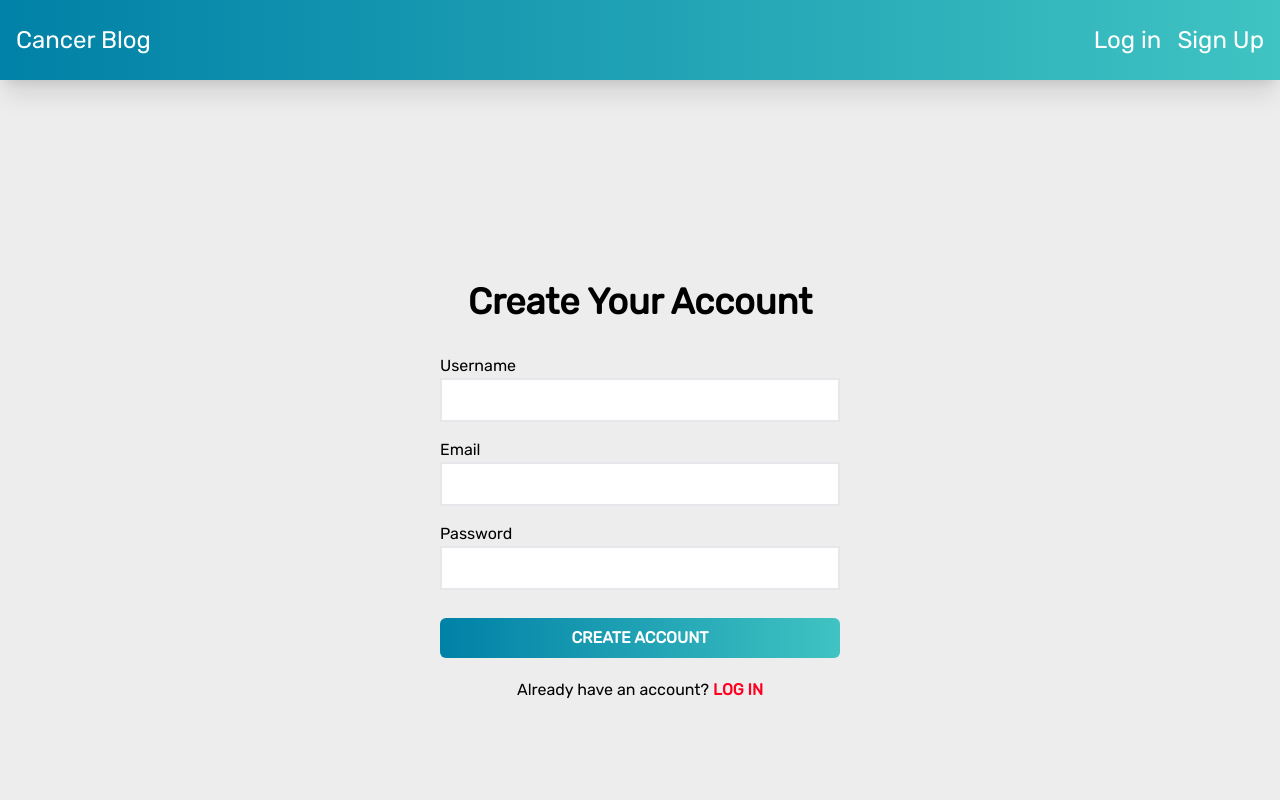
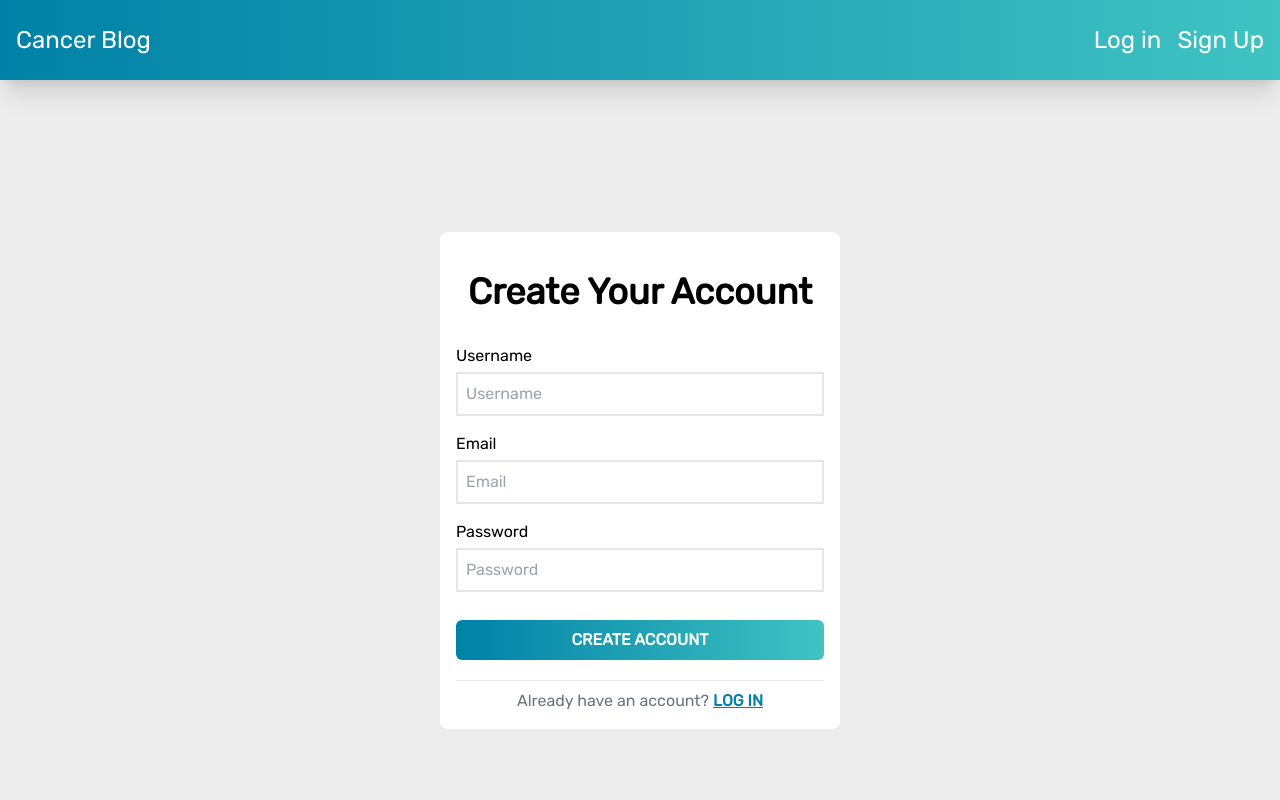
Before and after one commit to chris-15/Journey, a React (Create React App) app in the folder client/: page /signup in a window 1280 px wide. Shown: the top 800 px of the page. Built offline with nearby package versions, Linux system fonts and the light colour scheme; the HTML template or start-up script is replaced by a standard one.

Commit message:
changed colors and styled error messages and styled login and signup pages

```diff
--- a/client/src/components/CommentForm/index.js
+++ b/client/src/components/CommentForm/index.js
@@ -1,5 +1,5 @@
 import React, { useState } from "react";
-
+import { motion } from "framer-motion";
 
 import { useMutation } from "@apollo/client";
 import { ADD_COMMENT } from "../../utils/mutations";
@@ -36,10 +36,17 @@ const CommentForm = ({ postId }) => {
 
   return (
     <div className="max-w-[600px] w-full mx-auto">
-      <p className=" mb-2">
-        Character Count: {characterCount}/500
-        {error && <span> Something went wrong!</span>}
-      </p>
+      <p className=" mb-2">Character Count: {characterCount}/500</p>
+      {error && (
+        <motion.div
+          initial={{ opacity: 0, height: 0 }}
+          animate={{ opacity: 1, height: "auto" }}
+          exit={{ opacity: 0, height: 0 }}
+          className="text-center text-xl text-[#FF0022] font-extrabold my-4"
+        >
+          <p>Something went wrong! Try again!</p>
+        </motion.div>
+      )}
 
       <form onSubmit={handleFormSubmit}>
         <div className="flex items-center mb-4">
--- a/client/src/components/PostList/index.js
+++ b/client/src/components/PostList/index.js
@@ -23,10 +23,10 @@ const PostList = ({ posts, title }) => {
             >
 
                 <div className="p-6">
-                  <h3 className="text-xl font-semibold mb-4 hover:text-[#FF0022] hover:underline"><Link to={`/post/${post._id}`}>{post.postTitle}</Link></h3>
+                  <h3 className="text-xl font-semibold mb-4 hover:text-[#40c3c2] hover:underline"><Link to={`/post/${post._id}`}>{post.postTitle}</Link></h3>
                   <div className="flex items-center text-sm text-gray-600">
                     <p className="mr-2">
-                      <span className="text-black font-extrabold hover:text-[#FF0022]"><Link to={`/profile/${post.username}`}>{post.username}</Link></span> posted on{' '}
+                      <span className="text-black font-extrabold hover:text-[#40c3c2]"><Link to={`/profile/${post.username}`}>{post.username}</Link></span> posted on{' '}
                       {post.createdAt}
                     </p>
                     <p className="border-l-2 pl-2 ml-2 text-gray-500">
--- a/client/src/pages/Home.js
+++ b/client/src/pages/Home.js
@@ -51,7 +51,7 @@ const Home = () => {
         <div className="text-center mt-5">
           <h2 className="text-2xl">
             Want to add a post!?{" "}
-            <span className="font-bold text-[#40c3c2]  hover:underline ">
+            <span className="font-bold text-[#0081a7] underline ">
               <Link to={"/profile"}>Click Here!</Link>
             </span>
           </h2>
@@ -67,7 +67,7 @@ const Home = () => {
                 title="Check out some blog posts!"
               />
               {visiblePosts < posts.length && (
-                <div className="flex justify-center">
+                <div className="flex justify-center mb-4">
                   <button
                     className="px-4 py-2 text-white font-semibold rounded-md bg-[#0081a7] hover:underline hover:bg-gradient-to-r from-[#0081a7] to-[#40c3c2]"
                     onClick={handleLoadMorePosts}
--- a/client/src/pages/Profile.js
+++ b/client/src/pages/Profile.js
@@ -65,7 +65,7 @@ const Profile = () => {
             You need to be logged in to use this page.
           </h4>
           <h4 className="mt-4 text-xl font-extrabold">
-            <Link to="/login" className="text-[#FF0022] hover:underline">
+            <Link to="/login" className="text-[#0081a7] underline">
               Log In Here!
             </Link>
           </h4>
@@ -87,7 +87,7 @@ const Profile = () => {
       variants={pageVariants}
     >
       <main>
-        <div className="mx-4 mt-4 mb-6 font-bold hover:text-[#FF0022] text-lg">
+        <div className="mx-4 mt-4 mb-6 font-bold hover:text-[#40c3c2] hover:underline text-lg">
           <Link to="/">
             <h4> ← Return Home</h4>
           </Link>
--- a/client/src/pages/Signup.js
+++ b/client/src/pages/Signup.js
@@ -67,7 +67,7 @@ const Signup = () => {
       <main className="grid grid-cols-1 h-screen w-full">
         <div className="flex flex-col justify-center">
           <form
-            className=" max-w-[300px] sm:max-w-[400px]  w-full mx-auto"
+            className=" max-w-[300px] sm:max-w-[400px]  w-full mx-auto border-solid bg-white p-4 rounded-lg"
             onSubmit={handleFormSubmit}
           >
             <h2 className="text-4xl font-bold text-center py-6">
@@ -75,12 +75,13 @@ const Signup = () => {
             </h2>
             {/* username */}
             <div className="flex flex-col py-2">
-              <label htmlFor="username">Username</label>
+              <label htmlFor="username" className="mb-1">Username</label>
               <input
-                className="border-2 p-2"
+                className="border-2 p-2 focus:outline-none focus:ring-2 focus:ring-[#40c3c2]"
                 id="username"
                 type="username"
                 name="username"
+                placeholder="Username"
                 value={formState.username}
                 onChange={handleChange}
               />
@@ -88,12 +89,13 @@ const Signup = () => {
 
             {/* email */}
             <div className="flex flex-col py-2">
-              <label htmlFor="email">Email</label>
+              <label htmlFor="email" className="mb-1">Email</label>
               <input
-                className="border-2 p-2"
+                className="border-2 p-2 focus:outline-none focus:ring-2 focus:ring-[#40c3c2]"
                 id="email"
                 type="email"
                 name="email"
+                placeholder="Email"
                 value={formState.email}
                 onChange={handleChange}
               />
@@ -101,12 +103,13 @@ const Signup = () => {
 
             {/* password */}
             <div className="flex flex-col py-2">
-              <label htmlFor="password">Password</label>
+              <label htmlFor="password" className="mb-1">Password</label>
               <input
-                className="border-2 p-2"
+                className="border-2 p-2 focus:outline-none focus:ring-2 focus:ring-[#40c3c2]"
                 id="password"
                 type="password"
                 name="password"
+                placeholder="Password"
                 value={formState.password}
                 onChange={handleChange}
               />
@@ -117,9 +120,9 @@ const Signup = () => {
                 initial={{ opacity: 0, height: 0 }}
                 animate={{ opacity: 1, height: "auto" }}
                 exit={{ opacity: 0, height: 0 }}
-                className="text-center text-xl text-[#FF0022] font-extrabold"
+                className="text-center text-xl text-[#FF0022] font-extrabold mt-2"
               >
-                Something went wrong. Please try again!
+                <p>Something went wrong. Please try again!</p>
               </motion.div>
             )}
 
@@ -132,12 +135,12 @@ const Signup = () => {
               </button>
             </div>
 
-            <div className="flex justify-around">
+            <div className="flex justify-around border-t pt-2 text-gray-500">
               <p>
                 Already have an account?{" "}
                 <Link
                   to="/login"
-                  className="font-bold text-[#FF0022] hover:underline"
+                  className="font-bold text-[#0081a7] underline"
                 >
                   LOG IN
                 </Link>
--- a/client/src/pages/SinglePost.js
+++ b/client/src/pages/SinglePost.js
@@ -52,7 +52,7 @@ const SinglePost = () => {
       variants={pageVariants}
     >
       <main className="grid grid-cols-1 w-full">
-        <div className="m-4 font-bold hover:text-[#FF0022] hover:underline text-lg">
+        <div className="m-4 font-bold hover:text-[#40c3c2] hover:underline text-lg">
           <Link to="/">
             <h4> ← Return Home</h4>
           </Link>
```
Also changed, not shown: client/src/components/PostForm/index.js (+43 -27 lines), client/src/pages/Login.js (+8 -8 lines).
